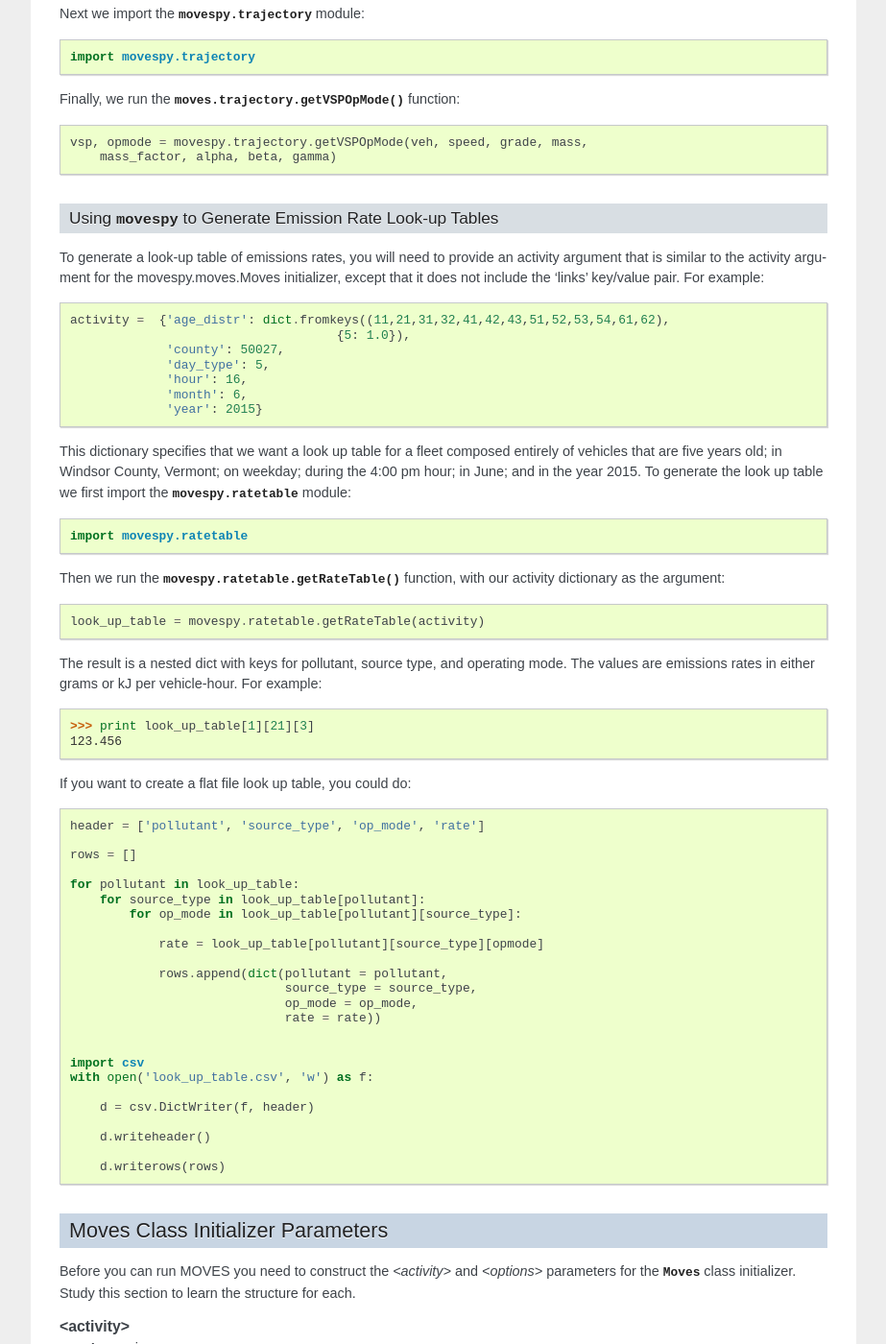
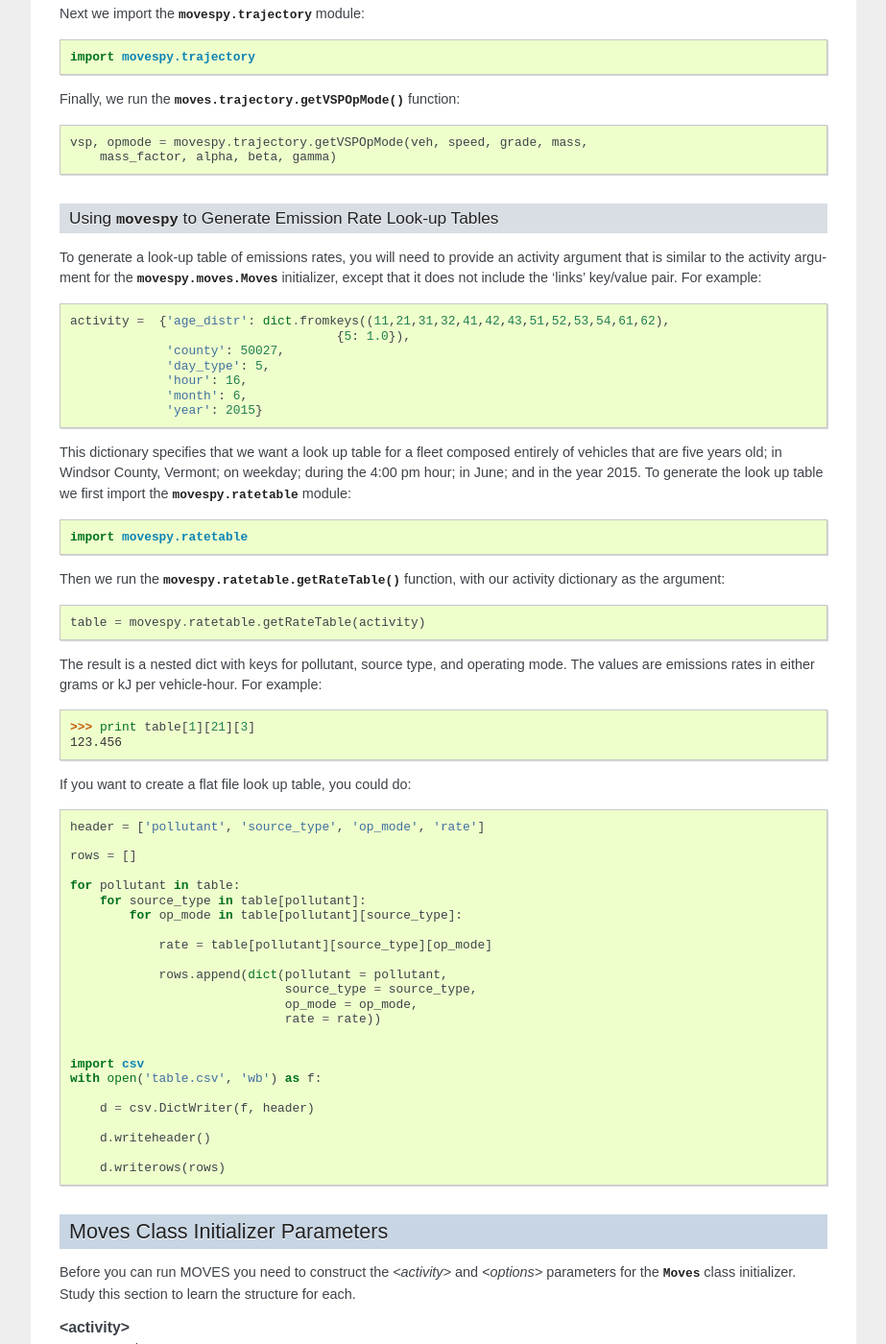
Before and after one commit to RSGInc/movespy, a Sphinx documentation site: the page built from docs/index.rst, in a window 1280 px wide and 1400 px high, scrolled down 3549 px. Shown: the whole window at 96% size, without its empty margins (198-1121 px from the left). Built offline with Sphinx 7.4.7, drawn with Linux system fonts in a browser that asks for light colours; formulas are drawn with MathJax 3.

Commit message:
docs updates

```diff
--- a/docs/index.rst
+++ b/docs/index.rst
@@ -223,7 +223,7 @@ Using :mod:`movespy` to Generate Emission Rate Look-up Tables
 =============================================================
 
 To generate a look-up table of emissions rates, you will need to provide an activity argument that is similar
-to the activity argument for the movespy.moves.Moves initializer, except that it does not include
+to the activity argument for the :class:`movespy.moves.Moves` initializer, except that it does not include
 the 'links' key/value pair. For example::
 
     activity =  {'age_distr': dict.fromkeys((11,21,31,32,41,42,43,51,52,53,54,61,62),
@@ -242,12 +242,12 @@ in the year 2015. To generate the look up table we first import the :mod:`movesp
 
 Then we run the :func:`movespy.ratetable.getRateTable` function, with our activity dictionary as the argument::
 
-    look_up_table = movespy.ratetable.getRateTable(activity)
+    table = movespy.ratetable.getRateTable(activity)
 
 The result is a nested dict with keys for pollutant, source type, and operating mode. The
 values are emissions rates in either grams or kJ per vehicle-hour. For example::
 
-    >>> print look_up_table[1][21][3]
+    >>> print table[1][21][3]
     123.456
 
 If you want to create a flat file look up table, you could do::
@@ -256,11 +256,11 @@ If you want to create a flat file look up table, you could do::
 
     rows = []
 
-    for pollutant in look_up_table:
-        for source_type in look_up_table[pollutant]:
-            for op_mode in look_up_table[pollutant][source_type]:
+    for pollutant in table:
+        for source_type in table[pollutant]:
+            for op_mode in table[pollutant][source_type]:
 
-                rate = look_up_table[pollutant][source_type][opmode]
+                rate = table[pollutant][source_type][op_mode]
 
                 rows.append(dict(pollutant = pollutant,
                                  source_type = source_type,
@@ -269,7 +269,7 @@ If you want to create a flat file look up table, you could do::
 
 
     import csv
-    with open('look_up_table.csv', 'w') as f:
+    with open('table.csv', 'wb') as f:
 
         d = csv.DictWriter(f, header)
 
```
